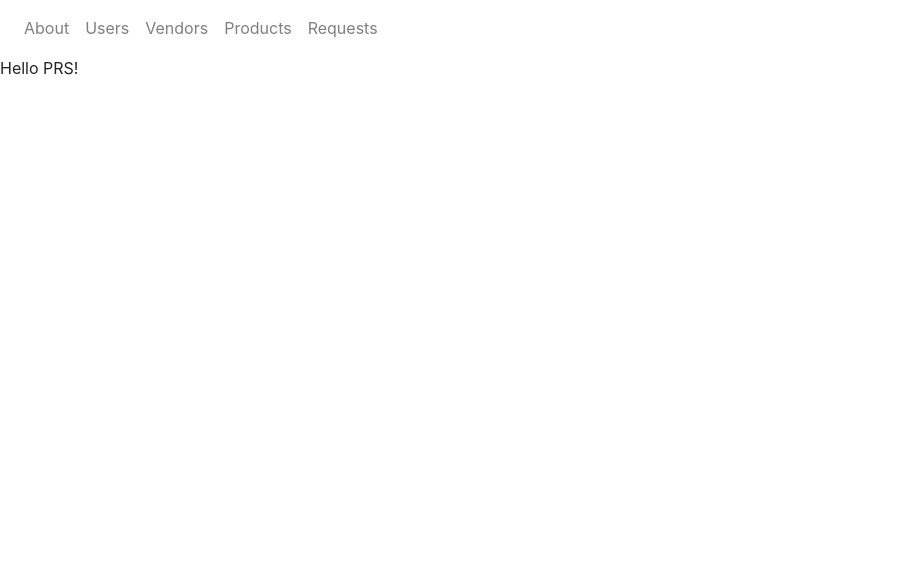
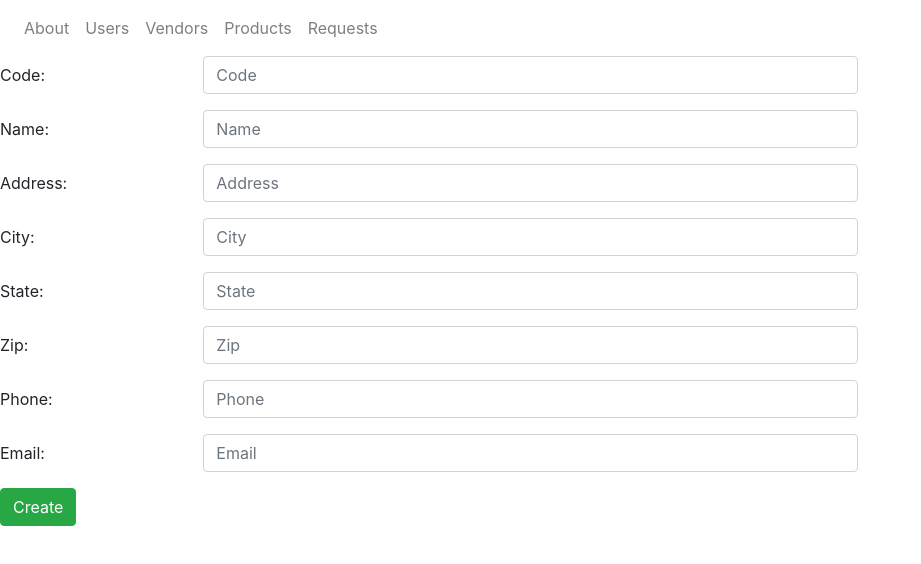
Before and after one commit to cjniehaus/prs-angular, an Angular app: page /vendor/create in a window 1280 px wide. Shown: the top 564 px of the page, without its empty margins (0-921 px from the left). Built offline with nearby package versions, Linux system fonts and the light colour scheme.

Commit message:
Added vendor create component

```diff
--- a/src/app/app-routing.module.ts
+++ b/src/app/app-routing.module.ts
@@ -7,6 +7,7 @@ import { RequestListComponent } from './features/request-list/request-list.compo
 import { UserCreateComponent } from './features/user-create/user-create.component';
 import { UserDetailComponent } from './features/user-detail/user-detail.component';
 import { UserListComponent } from './features/user-list/user-list.component';
+import { VendorCreateComponent } from './features/vendor-create/vendor-create.component';
 import { VendorDetailComponent } from './features/vendor-detail/vendor-detail.component';
 import { VendorListComponent } from './features/vendor-list/vendor-list.component';
 
@@ -17,6 +18,7 @@ const routes: Routes = [
   { path: 'user/create', component: UserCreateComponent },
   { path: 'vendor/list', component: VendorListComponent },
   { path: 'vendor/detail/:id', component: VendorDetailComponent },
+  { path: 'vendor/create', component: VendorCreateComponent },
   { path: 'product/list', component: ProductListComponent },
   { path: 'product/detail/:id', component: ProductDetailComponent },
   { path: 'request/list', component: RequestListComponent },
--- a/src/app/app.module.ts
+++ b/src/app/app.module.ts
@@ -16,6 +16,7 @@ import { ProductDetailComponent } from './features/product-detail/product-detail
 import { MenuComponent } from './core/menu/menu.component';
 import { RequestListComponent } from './features/request-list/request-list.component';
 import { UserCreateComponent } from './features/user-create/user-create.component';
+import { VendorCreateComponent } from './features/vendor-create/vendor-create.component';
 
 @NgModule({
   declarations: [
@@ -29,7 +30,8 @@ import { UserCreateComponent } from './features/user-create/user-create.componen
     ProductDetailComponent,
     MenuComponent,
     RequestListComponent,
-    UserCreateComponent
+    UserCreateComponent,
+    VendorCreateComponent
   ],
   imports: [
     BrowserModule,
--- /dev/null
+++ b/src/app/features/vendor-create/vendor-create.component.html
@@ -0,0 +1,99 @@
+<div class="form-group row">
+  <label class="col-form-label col-sm-2" for="code">Code:</label>
+  <input
+    class="form-control col-sm-6"
+    type="text"
+    [(ngModel)]="vendor.code"
+    name="Code"
+    id="code"
+    placeholder="Code"
+    required
+  />
+</div>
+<div class="form-group row">
+  <label class="col-form-label col-sm-2" for="name">Name:</label>
+  <input
+    class="form-control col-sm-6"
+    type="text"
+    [(ngModel)]="vendor.name"
+    name="Name"
+    id="name"
+    placeholder="Name"
+    required
+  />
+</div>
+<div class="form-group row">
+  <label class="col-form-label col-sm-2" for="address">Address:</label>
+  <input
+    class="form-control col-sm-6"
+    type="text"
+    [(ngModel)]="vendor.address"
+    name="Address"
+    id="address"
+    placeholder="Address"
+    required
+  />
+</div>
+<div class="form-group row">
+  <label class="col-form-label col-sm-2" for="city">City:</label>
+  <input
+    class="form-control col-sm-6"
+    type="text"
+    [(ngModel)]="vendor.city"
+    name="City"
+    id="city"
+    placeholder="City"
+    required
+  />
+</div>
+<div class="form-group row">
+  <label class="col-form-label col-sm-2" for="state">State:</label>
+  <input
+    class="form-control col-sm-6"
+    type="text"
+    [(ngModel)]="vendor.state"
+    name="State"
+    id="state"
+    placeholder="State"
+    required
+  />
+</div>
+<div class="form-group row">
+  <label class="col-form-label col-sm-2" for="zip">Zip:</label>
+  <input
+    class="form-control col-sm-6"
+    type="text"
+    [(ngModel)]="vendor.zip"
+    name="Zip"
+    id="zip"
+    placeholder="Zip"
+    required
+  />
+</div>
+<div class="form-group row">
+  <label class="col-form-label col-sm-2" for="phone">Phone:</label>
+  <input
+    class="form-control col-sm-6"
+    type="text"
+    [(ngModel)]="vendor.phone"
+    name="Phone"
+    id="phone"
+    placeholder="Phone"
+    required
+  />
+</div>
+<div class="form-group row">
+  <label class="col-form-label col-sm-2" for="email">Email:</label>
+  <input
+    class="form-control col-sm-6"
+    type="text"
+    [(ngModel)]="vendor.email"
+    name="Email"
+    id="email"
+    placeholder="Email"
+    required
+  />
+</div>
+<button type="button" class="btn btn-success mb-2" (click)="createVendor()">
+  Create
+</button>
--- /dev/null
+++ b/src/app/features/vendor-create/vendor-create.component.ts
@@ -0,0 +1,32 @@
+import { Component, OnInit } from '@angular/core';
+import { Router } from '@angular/router';
+import { Vendor } from 'src/app/models/vendor.models';
+import { VendorService } from 'src/app/services/vendor.service';
+
+@Component({
+  selector: 'app-vendor-create',
+  templateUrl: './vendor-create.component.html',
+  styleUrls: ['./vendor-create.component.css']
+})
+export class VendorCreateComponent implements OnInit {
+
+  vendor: Vendor = new Vendor()
+
+  constructor(private vendorService: VendorService, private router: Router) { }
+
+  ngOnInit(): void {
+    console.log(this.vendor)
+  }
+
+  createVendor() {
+    console.log(this.vendor)
+    this.vendorService.createVendor(this.vendor).subscribe(
+      data => {
+        console.log(data)
+        this.router.navigateByUrl('/vendor/list')
+      },
+      error => console.log(error)
+    )
+  }
+
+}
--- a/src/app/features/vendor-list/vendor-list.component.html
+++ b/src/app/features/vendor-list/vendor-list.component.html
@@ -1,3 +1,6 @@
+<button type="button" class="btn btn-success mb-2" routerLink="/vendor/create">
+  Add New Vendor
+</button>
 <table class="table table-striped">
   <thead>
     <tr>
--- a/src/app/services/vendor.service.ts
+++ b/src/app/services/vendor.service.ts
@@ -27,4 +27,9 @@ export class VendorService {
     let requestUrl = this.url + '/' + id
     return this.http.get<Vendor[]>(requestUrl)
   }
+
+  //http://localhost:8080/vendors
+  createVendor(vendor: Vendor): Observable<Vendor[]> {
+    return this.http.post<Vendor[]>(this.url, vendor)
+  }
 }
```
Also changed, not shown: src/app/features/vendor-create/vendor-create.component.css (added).
